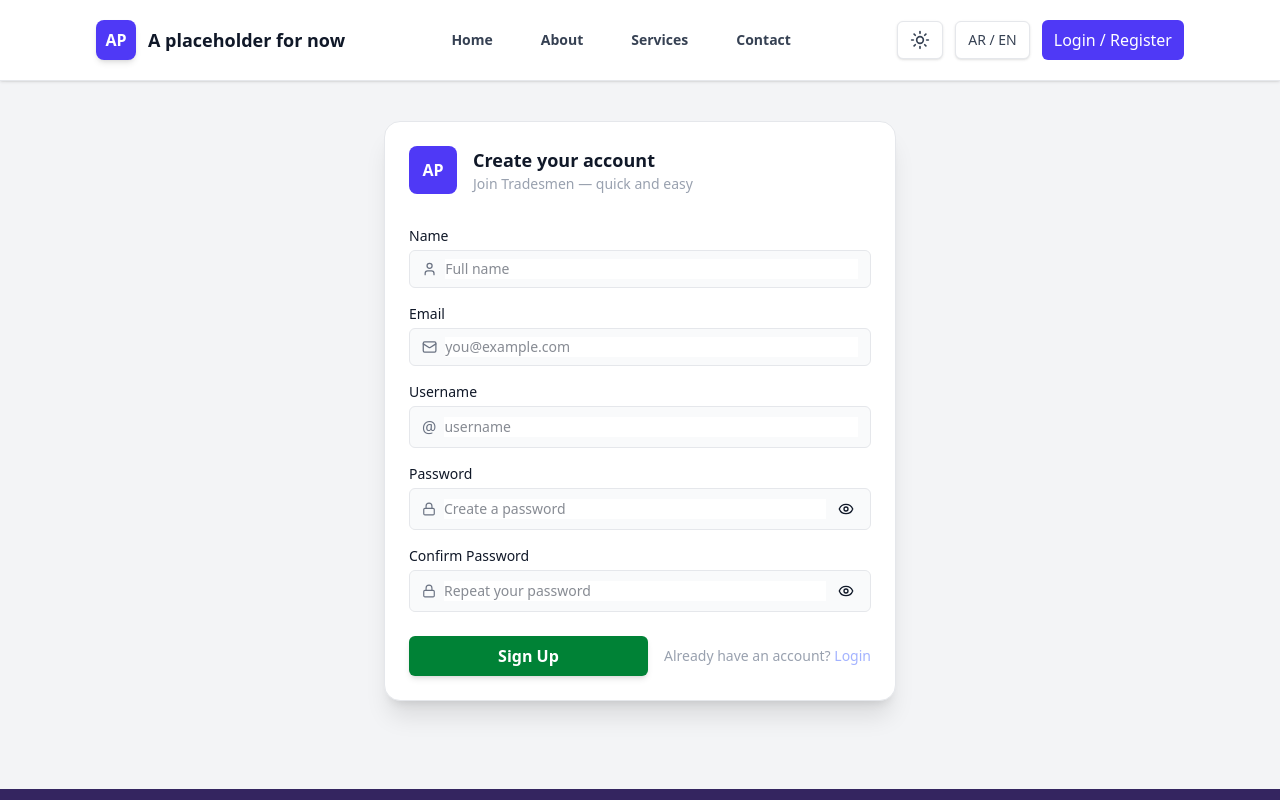
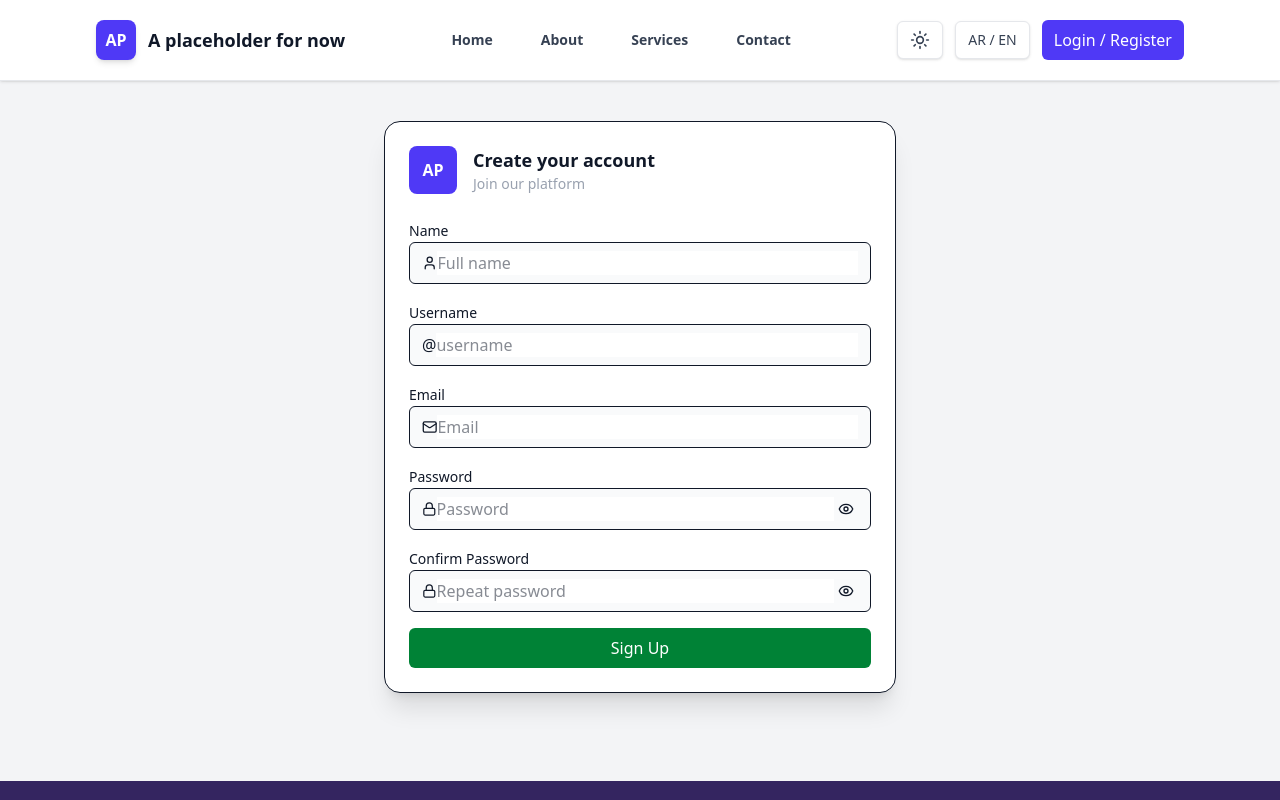
Before and after one commit to nihalsabri/GP-ITI-website-using-react, a React (Vite) app: page /register in a window 1280 px wide. Shown: the top 800 px of the page. Built offline with nearby package versions, Linux system fonts and the light colour scheme.

Commit message:
Update Register.jsx

```diff
--- a/src/components/Register.jsx
+++ b/src/components/Register.jsx
@@ -1,4 +1,4 @@
-// Register.jsx
+// src/components/Register.jsx
 import React, { useState } from "react";
 import { userRegister } from "../services/auth";
 import toast, { Toaster } from "react-hot-toast";
@@ -10,131 +10,77 @@ import { User, Mail, Lock, Eye, EyeOff } from "lucide-react";
 const Register = () => {
   const [formData, setFormData] = useState({
     name: "",
+    username: "",
     email: "",
-    username: "",
     password: "",
     confirmPassword: "",
   });
-
-  const [errors, setErrors] = useState({
-    nameError: "",
-    emailError: "",
-    usernameError: "",
-    passwordError: "",
-    confirmPasswordError: "",
-  });
-
-  const [showPassword, setShowPassword] = useState(false);
+  const [errors, setErrors] = useState({});
+  const [showPass, setShowPass] = useState(false);
   const [showConfirm, setShowConfirm] = useState(false);
   const [loading, setLoading] = useState(false);
 
   const theme = useSelector((state) => state.theme.mode);
   const navigate = useNavigate();
 
+  const validateField = (name, value) => {
+    let msg = "";
+    if (name === "name" && value.trim().length < 3) msg = "Name too short";
+    if (name === "username" && value.trim().length < 3)
+      msg = "Username too short";
+    if (name === "email" && !/^[^\s@]+@[^\s@]+\.[^\s@]+$/.test(value))
+      msg = "Invalid email";
+    if (name === "password" && value.length < 8)
+      msg = "Password must be 8+ characters";
+    if (name === "confirmPassword" && value !== formData.password)
+      msg = "Passwords do not match";
+    setErrors((p) => ({ ...p, [name]: msg }));
+  };
+
   const handleChange = (e) => {
     const { name, value } = e.target;
-
-    // validation
-    if (name === "name") {
-      setErrors((prev) => ({
-        ...prev,
-        nameError:
-          value.length < 3
-            ? "Name must be at least 3 characters"
-            : value.trim() === ""
-            ? "Name cannot be empty"
-            : "",
-      }));
-    }
-
-    if (name === "username") {
-      setErrors((prev) => ({
-        ...prev,
-        usernameError:
-          value.length < 3
-            ? "Username must be at least 3 characters"
-            : value.trim() === ""
-            ? "Username cannot be empty"
-            : "",
-      }));
-    }
-
-    if (name === "email") {
-      setErrors((prev) => ({
-        ...prev,
-        emailError: !value.includes("@") ? "Please enter a valid email" : "",
-      }));
-    }
-
-    if (name === "password") {
-      setErrors((prev) => ({
-        ...prev,
-        passwordError:
-          value.length < 8
-            ? "Password must be at least 8 characters"
-            : value.trim() === ""
-            ? "Password cannot be empty"
-            : "",
-      }));
-
-      // also validate confirm if already typed
-      if (formData.confirmPassword) {
-        setErrors((prev) => ({
-          ...prev,
-          confirmPasswordError:
-            formData.confirmPassword !== value ? "Passwords do not match" : "",
-        }));
-      }
-    }
-
-    if (name === "confirmPassword") {
-      setErrors((prev) => ({
-        ...prev,
-        confirmPasswordError:
-          value !== formData.password ? "Passwords do not match" : "",
-      }));
-    }
-
-    setFormData((prev) => ({ ...prev, [name]: value }));
+    validateField(name, value);
+    setFormData((p) => ({ ...p, [name]: value }));
   };
 
-  const hasErrors = () =>
-    !!(
-      errors.nameError ||
-      errors.emailError ||
-      errors.usernameError ||
-      errors.passwordError ||
-      errors.confirmPasswordError
-    );
+  const hasErrors = () => Object.values(errors).some(Boolean);
 
   const handleSubmit = async (e) => {
     e.preventDefault();
-
-    // final check
     if (hasErrors()) {
-      toast.error("Please fix the form errors before submitting.");
+      toast.error("Fix form errors first.");
       return;
     }
 
     setLoading(true);
     try {
-      // keep your existing register logic
-      await userRegister(formData.email, formData.password);
+      await userRegister(formData.email.trim(), formData.password, {
+        name: formData.name.trim(),
+        username: formData.username.trim(),
+        phone: "",
+        profilePic: "",
+      });
 
-      // optional: clear the form
+      // Optional: store a minimal client object for UI (username + initial)
+      const username =
+        formData.username || formData.name || formData.email.split("@")[0];
+      const initial = username ? username[0].toUpperCase() : "U";
+      localStorage.setItem("client", JSON.stringify({ username, initial }));
+
+      toast.success("Registered successfully — please login");
       setFormData({
         name: "",
+        username: "",
         email: "",
-        username: "",
         password: "",
         confirmPassword: "",
       });
-
-      toast.success("Registered successfully");
       navigate("/login");
     } catch (err) {
-      console.error(err);
-      toast.error(err?.message || "Registration failed");
+      console.error("register failed:", err.code, err.message);
+      if (err.code === "auth/email-already-in-use")
+        toast.error("Email already in use");
+      else toast.error("Registration failed");
     } finally {
       setLoading(false);
     }
@@ -143,16 +89,13 @@ const Register = () => {
   const cardBg =
     theme === "dark" ? "bg-gray-800 text-gray-50" : "bg-white text-gray-900";
   const inputBg =
-    theme === "dark"
-      ? "bg-gray-700/40 text-gray-50 placeholder-gray-300"
-      : "bg-gray-50 text-gray-900 placeholder-gray-500";
-  const borderClass = theme === "dark" ? "border-gray-600" : "border-gray-200";
+    theme === "dark" ? "bg-gray-700/40" : "bg-gray-50 text-gray-900";
 
   return (
     <>
       <div className="min-h-[70vh] flex items-center justify-center py-10 px-4">
         <div
-          className={`w-full max-w-lg rounded-2xl shadow-xl overflow-hidden transform transition-all duration-200 ${cardBg} border ${borderClass}`}
+          className={`w-full max-w-lg rounded-2xl shadow-xl border ${cardBg}`}
         >
           <div className="flex items-center gap-4 px-6 py-6">
             <div
@@ -164,238 +107,129 @@ const Register = () => {
             </div>
             <div>
               <h2 className="text-lg font-semibold">Create your account</h2>
-              <p className="text-sm text-gray-400">
-                Join Tradesmen — quick and easy
-              </p>
+              <p className="text-sm text-gray-400">Join our platform</p>
             </div>
           </div>
 
-          <form onSubmit={handleSubmit} className="px-6 pb-6 pt-2 space-y-4">
-            {/* Name */}
+          <form onSubmit={handleSubmit} className="px-6 pb-6 space-y-4">
             <div>
-              <label htmlFor="name" className="block text-sm font-medium mb-1">
-                Name
-              </label>
+              <label className="text-sm font-medium">Name</label>
               <div
-                className={`flex items-center gap-2 rounded-md border ${borderClass} px-3 py-2 ${inputBg}`}
+                className={`flex items-center border rounded-md px-3 py-2 ${inputBg}`}
               >
-                <User
-                  size={16}
-                  className={
-                    theme === "dark" ? "text-gray-200" : "text-gray-500"
-                  }
-                />
+                <User size={16} />
                 <Input
-                  id="name"
                   name="name"
-                  type="text"
+                  placeholder="Full name"
+                  onChange={handleChange}
                   value={formData.name}
-                  onChange={handleChange}
-                  placeholder="Full name"
-                  className="w-full bg-transparent outline-none text-sm"
-                  aria-describedby="name-error"
+                  className="w-full bg-transparent outline-none"
                 />
               </div>
-              {errors.nameError && (
-                <p
-                  id="name-error"
-                  className="mt-1 text-xs text-red-400 font-medium"
-                >
-                  {errors.nameError}
-                </p>
+              {errors.name && (
+                <p className="text-xs text-red-400">{errors.name}</p>
               )}
             </div>
 
-            {/* Email */}
             <div>
-              <label htmlFor="email" className="block text-sm font-medium mb-1">
-                Email
-              </label>
+              <label className="text-sm font-medium">Username</label>
               <div
-                className={`flex items-center gap-2 rounded-md border ${borderClass} px-3 py-2 ${inputBg}`}
+                className={`flex items-center border rounded-md px-3 py-2 ${inputBg}`}
               >
-                <Mail
-                  size={16}
-                  className={
-                    theme === "dark" ? "text-gray-200" : "text-gray-500"
-                  }
-                />
+                <span>@</span>
                 <Input
-                  id="email"
-                  name="email"
-                  type="email"
-                  value={formData.email}
+                  name="username"
+                  placeholder="username"
                   onChange={handleChange}
-                  placeholder="you@example.com"
-                  className="w-full bg-transparent outline-none text-sm"
-                  aria-describedby="email-error"
+                  value={formData.username}
+                  className="w-full bg-transparent outline-none"
                 />
               </div>
-              {errors.emailError && (
-                <p
-                  id="email-error"
-                  className="mt-1 text-xs text-red-400 font-medium"
-                >
-                  {errors.emailError}
-                </p>
+              {errors.username && (
+                <p className="text-xs text-red-400">{errors.username}</p>
               )}
             </div>
 
-            {/* Username */}
             <div>
-              <label
-                htmlFor="username"
-                className="block text-sm font-medium mb-1"
+              <label className="text-sm font-medium">Email</label>
+              <div
+                className={`flex items-center border rounded-md px-3 py-2 ${inputBg}`}
               >
-                Username
-              </label>
-              <div
-                className={`flex items-center gap-2 rounded-md border ${borderClass} px-3 py-2 ${inputBg}`}
-              >
-                <div
-                  className={
-                    theme === "dark" ? "text-gray-200" : "text-gray-500"
-                  }
-                >
-                  @
-                </div>
+                <Mail size={16} />
                 <Input
-                  id="username"
-                  name="username"
-                  type="text"
-                  value={formData.username}
+                  name="email"
+                  placeholder="Email"
                   onChange={handleChange}
-                  placeholder="username"
-                  className="w-full bg-transparent outline-none text-sm"
-                  aria-describedby="username-error"
+                  value={formData.email}
+                  className="w-full bg-transparent outline-none"
                 />
               </div>
-              {errors.usernameError && (
-                <p
-                  id="username-error"
-                  className="mt-1 text-xs text-red-400 font-medium"
-                >
-                  {errors.usernameError}
-                </p>
+              {errors.email && (
+                <p className="text-xs text-red-400">{errors.email}</p>
               )}
             </div>
 
-            {/* Password */}
             <div>
-              <label
-                htmlFor="password"
-                className="block text-sm font-medium mb-1"
+              <label className="text-sm font-medium">Password</label>
+              <div
+                className={`flex items-center border rounded-md px-3 py-2 ${inputBg}`}
               >
-                Password
-              </label>
-              <div
-                className={`flex items-center gap-2 rounded-md border ${borderClass} px-3 py-2 ${inputBg}`}
-              >
-                <Lock
-                  size={16}
-                  className={
-                    theme === "dark" ? "text-gray-200" : "text-gray-500"
-                  }
-                />
+                <Lock size={16} />
                 <Input
-                  id="password"
                   name="password"
-                  type={showPassword ? "text" : "password"}
+                  type={showPass ? "text" : "password"}
+                  placeholder="Password"
+                  onChange={handleChange}
                   value={formData.password}
-                  onChange={handleChange}
-                  placeholder="Create a password"
-                  className="w-full bg-transparent outline-none text-sm"
-                  aria-describedby="password-error"
+                  className="w-full bg-transparent outline-none"
                 />
                 <button
                   type="button"
-                  onClick={() => setShowPassword((s) => !s)}
-                  className="p-1 rounded hover:bg-white/10 transition"
-                  aria-label={showPassword ? "Hide password" : "Show password"}
+                  onClick={() => setShowPass((v) => !v)}
+                  className="p-1"
                 >
-                  {showPassword ? <EyeOff size={16} /> : <Eye size={16} />}
+                  {showPass ? <EyeOff size={16} /> : <Eye size={16} />}
                 </button>
               </div>
-              {errors.passwordError && (
-                <p
-                  id="password-error"
-                  className="mt-1 text-xs text-red-400 font-medium"
-                >
-                  {errors.passwordError}
-                </p>
+              {errors.password && (
+                <p className="text-xs text-red-400">{errors.password}</p>
               )}
             </div>
 
-            {/* Confirm Password */}
             <div>
-              <label
-                htmlFor="confirmPassword"
-                className="block text-sm font-medium mb-1"
+              <label className="text-sm font-medium">Confirm Password</label>
+              <div
+                className={`flex items-center border rounded-md px-3 py-2 ${inputBg}`}
               >
-                Confirm Password
-              </label>
-              <div
-                className={`flex items-center gap-2 rounded-md border ${borderClass} px-3 py-2 ${inputBg}`}
-              >
-                <Lock
-                  size={16}
-                  className={
-                    theme === "dark" ? "text-gray-200" : "text-gray-500"
-                  }
-                />
+                <Lock size={16} />
                 <Input
-                  id="confirmPassword"
                   name="confirmPassword"
                   type={showConfirm ? "text" : "password"}
+                  placeholder="Repeat password"
+                  onChange={handleChange}
                   value={formData.confirmPassword}
-                  onChange={handleChange}
-                  placeholder="Repeat your password"
-                  className="w-full bg-transparent outline-none text-sm"
-                  aria-describedby="confirm-password-error"
+                  className="w-full bg-transparent outline-none"
                 />
                 <button
                   type="button"
-                  onClick={() => setShowConfirm((s) => !s)}
-                  className="p-1 rounded hover:bg-white/10 transition"
-                  aria-label={
-                    showConfirm
-                      ? "Hide confirm password"
-                      : "Show confirm password"
-                  }
+                  onClick={() => setShowConfirm((v) => !v)}
+                  className="p-1"
                 >
                   {showConfirm ? <EyeOff size={16} /> : <Eye size={16} />}
                 </button>
               </div>
-              {errors.confirmPasswordError && (
-                <p
-                  id="confirm-password-error"
-                  className="mt-1 text-xs text-red-400 font-medium"
-                >
-                  {errors.confirmPasswordError}
-                </p>
+              {errors.confirmPassword && (
+                <p className="text-xs text-red-400">{errors.confirmPassword}</p>
               )}
             </div>
 
-            <div className="flex items-center justify-between gap-4 pt-2">
             <button
               type="submit"
               disabled={loading}
-                className={`flex-1 bg-green-700 hover:bg-green-900 text-white px-4 py-2 rounded-md font-semibold shadow-md disabled:opacity-60 disabled:cursor-not-allowed transition`}
+              className="w-full bg-green-700 text-white py-2 rounded-md"
             >
               {loading ? "Signing up..." : "Sign Up"}
             </button>
-
-              <div className="text-sm">
-                <span className="text-gray-400">Already have an account? </span>
-                <button
-                  type="button"
-                  onClick={() => navigate("/login")}
-                  className="text-indigo-300 hover:underline"
-                >
-                  Login
-                </button>
-              </div>
-            </div>
           </form>
         </div>
       </div>
```
Lines whose indentation alone changed are shown as unchanged.
